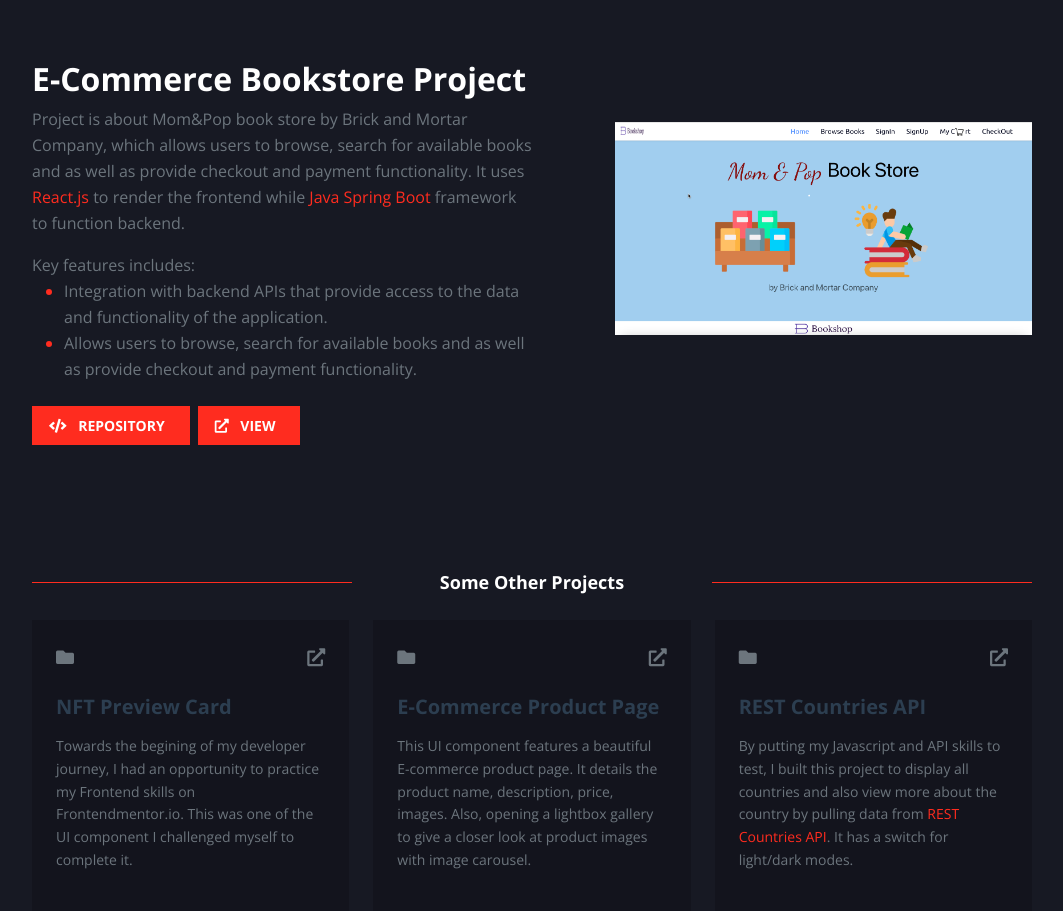
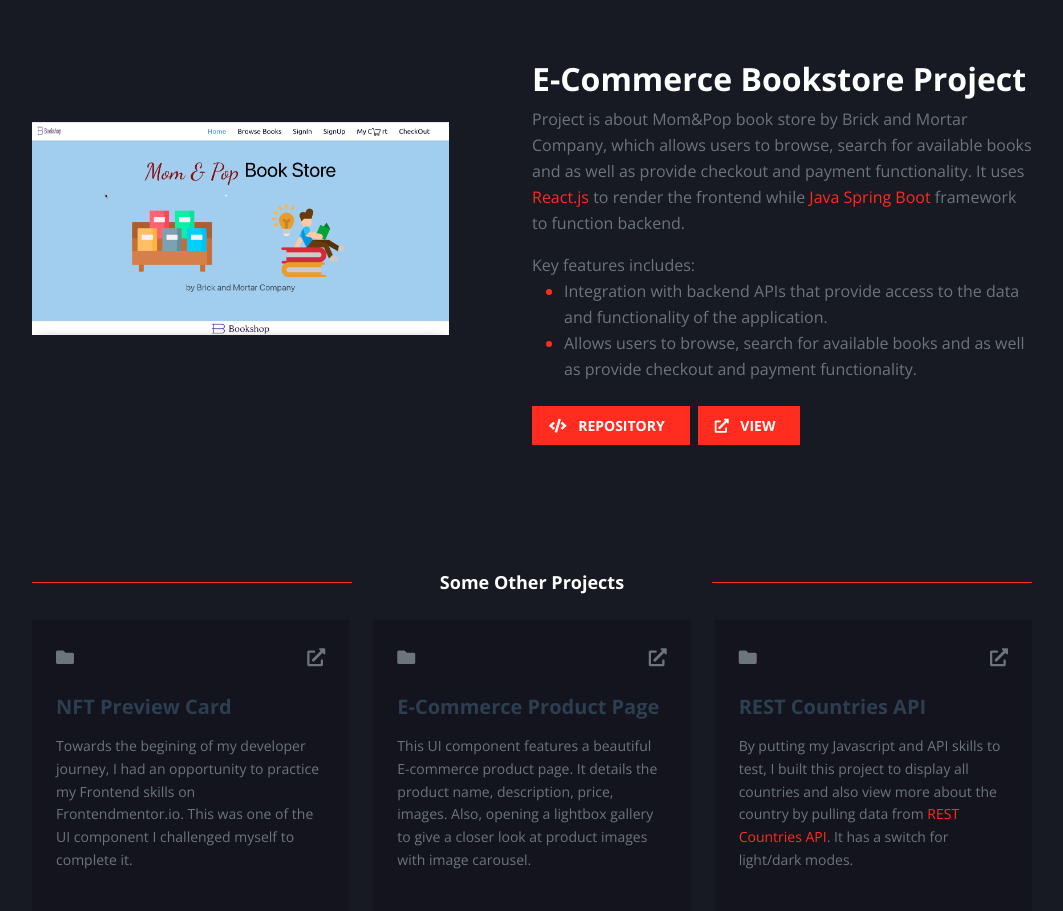
Before and after one commit to priyank-hub/laravel-themed-portfolio, a Vue app: page / in a window 1280 px wide. Shown: the part 2420-3331 px from the top of the page, without its empty margins (108-1171 px from the left). Built offline with nearby package versions, Linux system fonts and the light colour scheme.

Commit message:
Update Portfolio.vue

```diff
--- a/src/components/Portfolio.vue
+++ b/src/components/Portfolio.vue
@@ -149,6 +149,9 @@
 
             <div class="col-12 card-item px-0 reveal">
                 <div class="row mx-0 align-items-center justify-content-between project-item">
+                    <div class="col-12 col-xl-5 mb-5 d-md-none d-xl-block px-0">
+                        <img src="/assets/portfolio/bookstore.png" class="" width="100%" style="border-radius: 0px" alt="">
+                    </div>
                     <div class="col-12 col-xl-6 text-left px-0">
                         <!-- content -->
                         <h3 class="fw-bold" :class="mode == 'dark' ? 'text-white' : 'text-black'">E-Commerce Bookstore Project</h3>
@@ -185,9 +188,6 @@
                                 </a>
                             </div>
                         </div>
-                    </div>
-                    <div class="col-12 col-xl-5 mb-5 d-md-none d-xl-block px-0">
-                        <img src="/assets/portfolio/bookstore.png" class="" width="100%" style="border-radius: 0px" alt="">
                     </div>
                 </div>
             </div>
```
